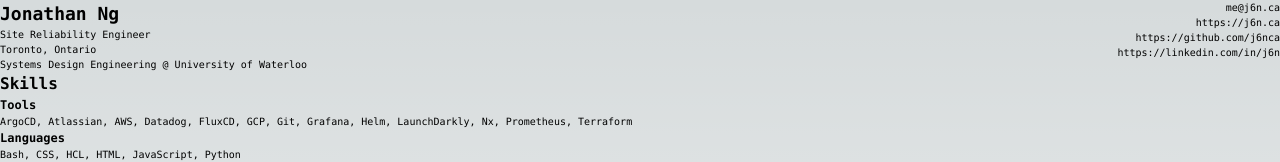
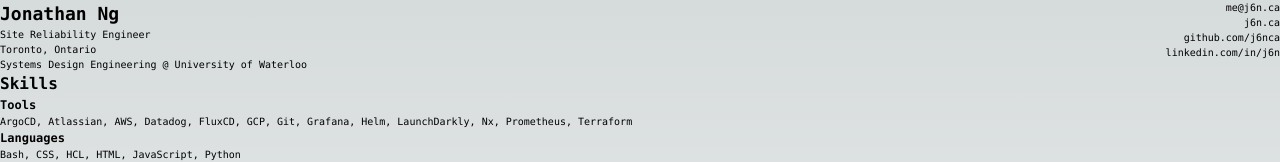
Before and after one commit to j6nca/j6nca, a Next.js app: page /resume in a window 1280 px wide. Shown: the top 162 px of the page. Built offline with nearby package versions, Linux system fonts and the light colour scheme.

Commit message:
make urls cleaner

```diff
--- a/src/app/resume/page.tsx
+++ b/src/app/resume/page.tsx
@@ -17,11 +17,11 @@
           <p>{data.basics.email}</p>
         </a>
         <a href={data.basics.url}>
-          <p>{data.basics.url}</p>
+          <p>{data.basics.url.replace('https://','')}</p>
         </a>
         {data.basics.profiles && data.basics.profiles.map((item: any, i: number) => (
           <a key={i} href={item.url}>
-            <p> {item.url} </p>
+            <p> {item.url.replace('https://','')} </p>
           </a>
           ))
         }
```
